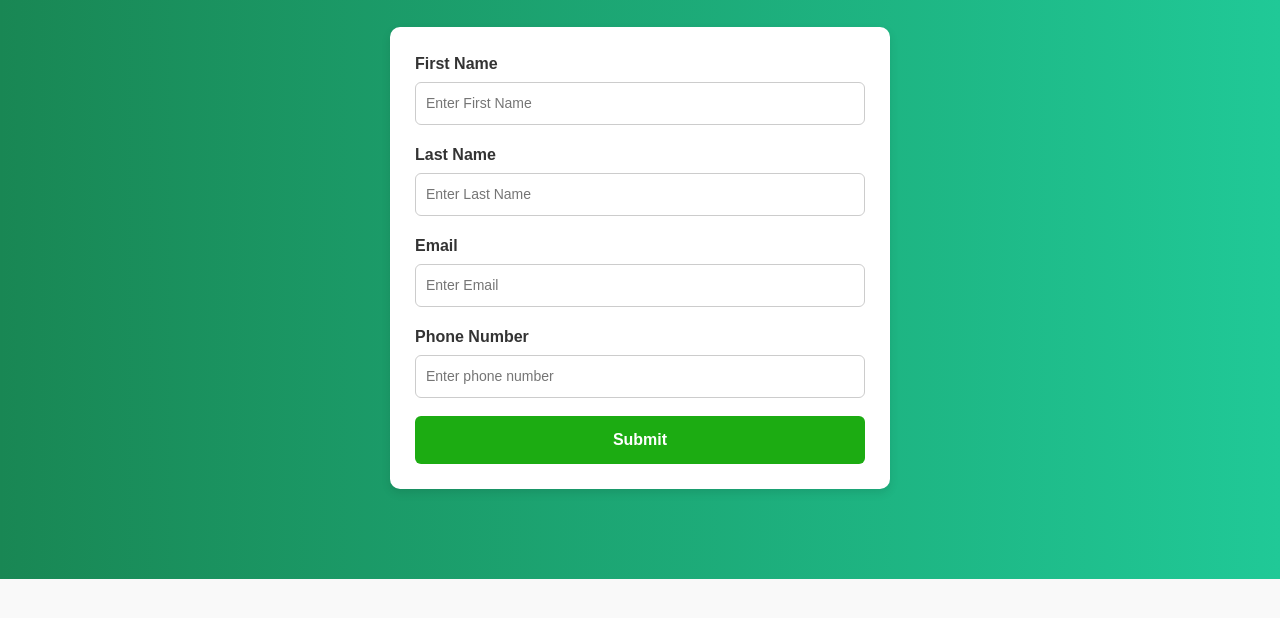
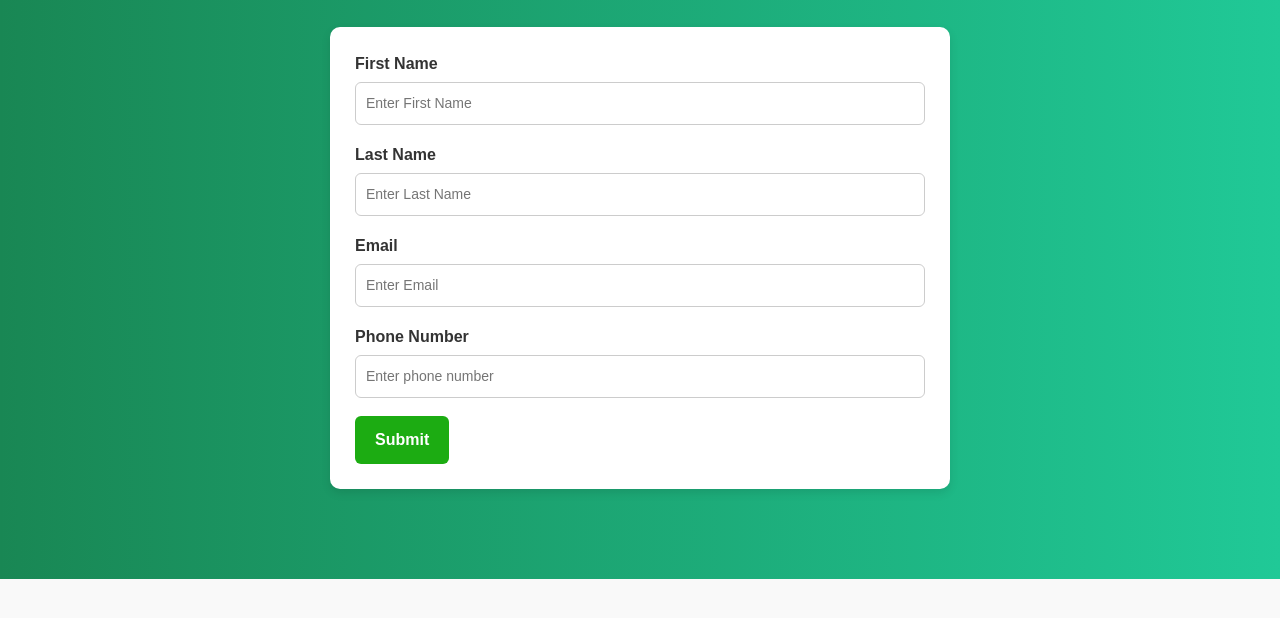
Before and after one commit to marko-dev1/vitronicsPro_marketing_website, a plain HTML site: page contact.html in a window 1280 px wide. Shown: the part 180-798 px from the top of the page. Drawn offline with nearby package versions, Linux system fonts and the light colour scheme.

```diff
--- a/contact.css
+++ b/contact.css
@@ -21,7 +21,7 @@
         }
         .contact_form {
             background: #ffffff;
-            max-width: 500px;
+            max-width: 50%;
             margin: 30px auto;
             padding: 25px;
             border-radius: 10px;
@@ -59,8 +59,8 @@
             border-radius: 6px;
             cursor: pointer;
             font-weight: 600;
-            width: 100%;
             transition: background 0.3s ease;
+
         }
 
         .contact_form button:hover {
```
